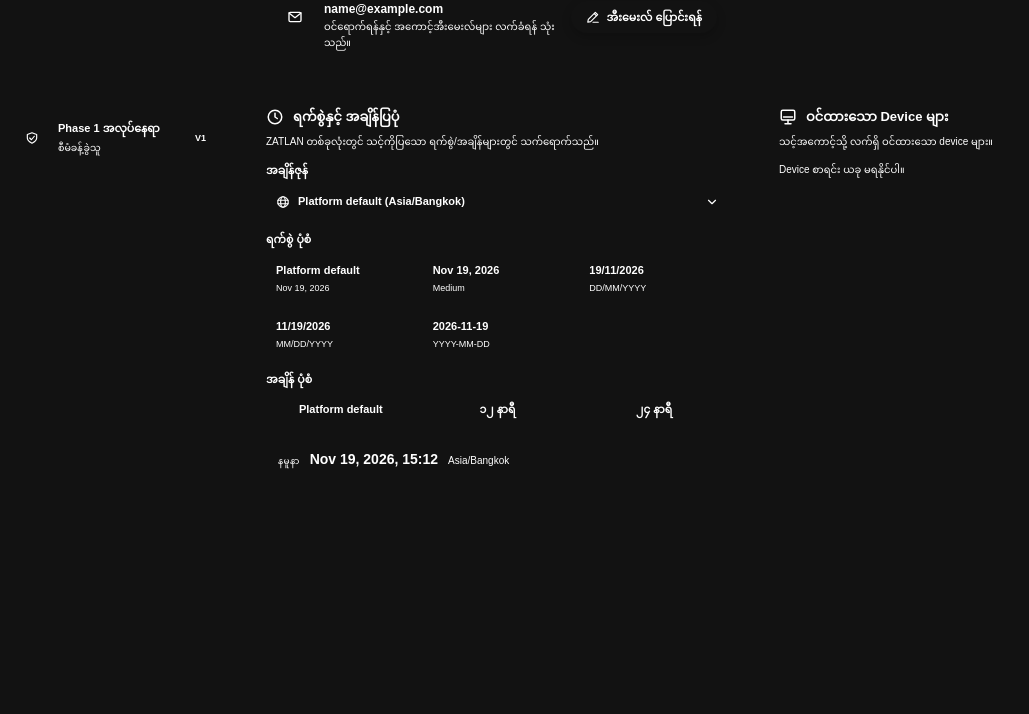
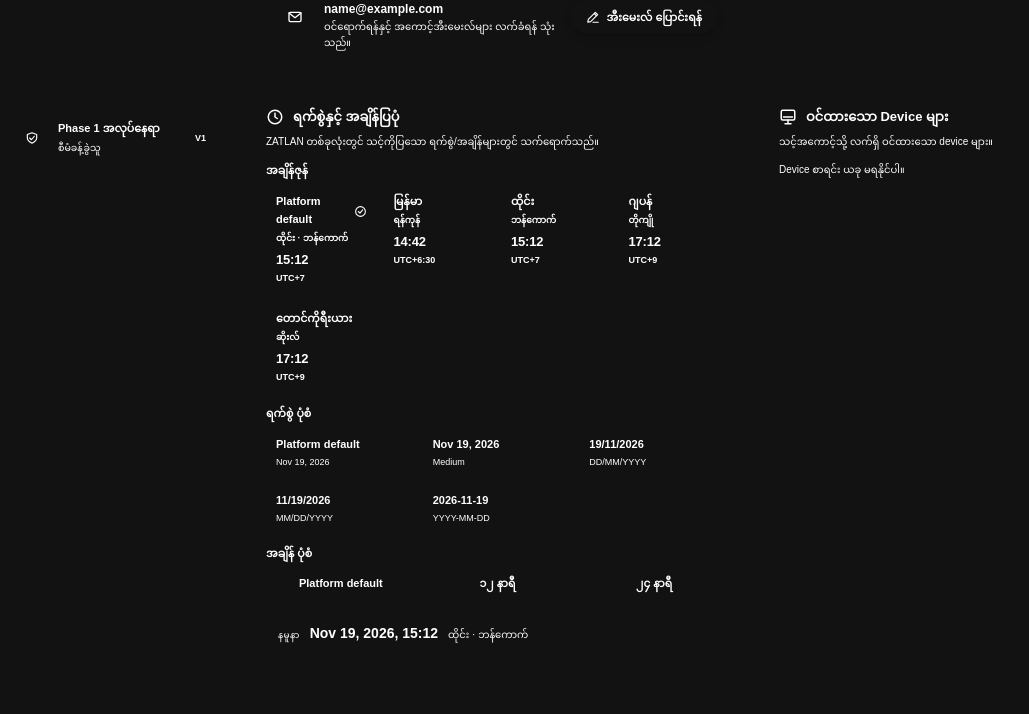
Before and after one commit to linnkhantpaing/ai_media, a Laravel app: page /settings/preferences in a window 1280 px wide. Shown: the part 628-1342 px from the top of the page, without its empty margins (0-1029 px from the left). Before the commit the page ends 1097 px from the top, so only its background shows below. Run offline with Laravel 12, Linux system fonts and the light colour scheme; the visitor is signed in with stand-in values (Sample User, id 1); data comes from the database, SQL or seed files in the repository; data that the repository does not hold is empty; style sheets or scripts are compiled from the project's sources; some libraries are stand-ins or nearby versions.

Commit message:
Limit customer time zones to Myanmar, Thailand, Japan and Korea
Show the supported zones as cards with local time and UTC offset, reject
other zones and ignore previously saved ones.

Co-Authored-By: Claude Opus 5.5 <noreply@anthropic.com>

```diff
--- a/app/Services/CustomerProfile.php
+++ b/app/Services/CustomerProfile.php
@@ -21,6 +21,9 @@ class CustomerProfile
 {
     public const DATE_FORMATS = ['medium', 'dmy', 'mdy', 'iso'];
 
+    /** Time zones customers can choose: Myanmar, Thailand, Japan and Korea. */
+    public const TIMEZONES = ['Asia/Yangon', 'Asia/Bangkok', 'Asia/Tokyo', 'Asia/Seoul'];
+
     public const TIME_FORMATS = ['12', '24'];
 
     public function __construct(private StorageSettings $storage, private GeneralSettings $general) {}
@@ -40,7 +43,7 @@ class CustomerProfile
             'platform_display' => ['timezone' => $platform['timezone'] ?? 'UTC', 'date_format' => $platform['date_format'] ?? 'medium', 'time_format' => $platform['time_format'] ?? '24'],
             'devices' => $this->devices($user, $currentSession),
             'photo_storage_ready' => $this->cloudReady(),
-            'timezones' => \DateTimeZone::listIdentifiers(),
+            'timezones' => self::TIMEZONES,
         ];
     }
 
@@ -53,7 +56,9 @@ class CustomerProfile
     {
         $saved = $user->display_preferences ?? [];
 
-        return ['timezone' => $saved['timezone'] ?? null, 'date_format' => $saved['date_format'] ?? null, 'time_format' => $saved['time_format'] ?? null];
+        $timezone = in_array($saved['timezone'] ?? null, self::TIMEZONES, true) ? $saved['timezone'] : null;
+
+        return ['timezone' => $timezone, 'date_format' => $saved['date_format'] ?? null, 'time_format' => $saved['time_format'] ?? null];
     }
 
     /**
@@ -74,7 +79,7 @@ class CustomerProfile
             'profile' => ['required', 'array'],
             'profile.name' => ['required', 'string', 'max:100'],
             'profile.display' => ['required', 'array'],
-            'profile.display.timezone' => ['present', 'nullable', 'string', 'in:'.implode(',', \DateTimeZone::listIdentifiers())],
+            'profile.display.timezone' => ['present', 'nullable', 'string', 'in:'.implode(',', self::TIMEZONES)],
             'profile.display.date_format' => ['present', 'nullable', 'in:'.implode(',', self::DATE_FORMATS)],
             'profile.display.time_format' => ['present', 'nullable', 'in:'.implode(',', self::TIME_FORMATS)],
         ];
--- a/resources/css/preferences.css
+++ b/resources/css/preferences.css
@@ -367,20 +367,6 @@
 .pref-preview small{color:var(--text-muted);font-size:9px;text-transform:uppercase;letter-spacing:.4px}
 .pref-preview strong{font-size:14px}
 .pref-preview span{color:var(--text-secondary);font-size:10px}
-.pref-picker{position:relative}
-.pref-picker-trigger{display:flex;align-items:center;gap:8px;width:100%;min-height:35px;padding:6px 10px;border:0;border-radius:9px;background:color-mix(in srgb,var(--surface) 70%,transparent);color:var(--text);font-size:11px;font-weight:550;text-align:start;cursor:pointer;box-shadow:var(--pref-raise-sm)}
-.pref-picker-trigger>span{flex:1;min-width:0;overflow:hidden;text-overflow:ellipsis;white-space:nowrap}
-.pref-picker-trigger svg{width:14px;height:14px;color:var(--text-muted)}
-.pref-picker-trigger[aria-expanded=true]{box-shadow:0 0 0 1.5px var(--primary)}
-.pref-picker-panel{position:absolute;z-index:40;top:calc(100% + 6px);left:0;right:0;padding:8px;border-radius:12px;background:var(--surface-elevated);box-shadow:0 18px 40px #000b,inset 0 1px 0 #ffffff10;animation:pref-menu-in .14s ease-out}
-.pref-picker-panel .pref-search{width:100%;margin-bottom:6px}
-.pref-picker-list{max-height:240px;overflow-y:auto;scrollbar-width:none;display:flex;flex-direction:column}
-.pref-picker-list::-webkit-scrollbar{display:none}
-.pref-picker-list button{display:flex;align-items:center;justify-content:space-between;gap:8px;padding:7px 9px;border:0;border-radius:7px;background:none;color:var(--text);font-size:11px;text-align:start;cursor:pointer}
-.pref-picker-list button[data-active=true]{background:color-mix(in srgb,var(--primary) 14%,transparent)}
-.pref-picker-list button[aria-selected=true]{color:var(--primary);font-weight:700}
-.pref-picker-list button svg{width:13px;height:13px}
-.pref-picker-list p{padding:8px;margin:0}
 .pref-devices{list-style:none;margin:0;padding:0;display:flex;flex-direction:column;gap:7px}
 .pref-devices li{display:grid;grid-template-columns:34px minmax(0,1fr) auto;align-items:center;gap:12px;padding:9px 10px;border-radius:11px;background:color-mix(in srgb,var(--background) 35%,transparent)}
 .pref-devices li.is-current{box-shadow:inset 0 0 0 1px color-mix(in srgb,var(--mint) 35%,transparent)}
@@ -417,3 +403,16 @@
  .pref-row-line>.pref-button{grid-column:1/-1;justify-self:stretch}
  .pref-rules{grid-template-columns:1fr}
 }
+
+/* Time zone choices: platform default + Myanmar, Thailand, Japan, Korea */
+.pref-zone-grid{display:grid;grid-template-columns:repeat(auto-fill,minmax(96px,1fr));gap:7px}
+.pref-zone-grid button{display:flex;flex-direction:column;align-items:stretch;gap:2px;padding:9px 10px;border:0;border-radius:10px;background:color-mix(in srgb,var(--surface) 70%,transparent);color:var(--text);text-align:start;cursor:pointer;box-shadow:var(--pref-raise-sm);transition:background .15s,box-shadow .15s}
+.pref-zone-grid button:hover:not(.selected){background:color-mix(in srgb,var(--primary) 10%,var(--surface))}
+.pref-zone-grid button.selected{box-shadow:0 0 0 1.5px var(--primary),0 6px 14px color-mix(in srgb,var(--primary) 22%,transparent);background:color-mix(in srgb,var(--primary) 12%,var(--surface))}
+.pref-zone-head{display:flex;align-items:center;justify-content:space-between;gap:6px}
+.pref-zone-head strong{font-size:11px;font-weight:700}
+.pref-zone-head svg{width:13px;height:13px;color:var(--primary)}
+.pref-zone-grid small{color:var(--text-muted);font-size:9px}
+.pref-zone-time{display:flex;flex-direction:column;gap:0;margin-top:3px}
+.pref-zone-time b{font-size:13px;font-weight:800;letter-spacing:-.2px}
+.pref-zone-time em{font-style:normal;color:var(--text-secondary);font-size:9px}
--- a/resources/js/components/preferences-account.tsx
+++ b/resources/js/components/preferences-account.tsx
@@ -198,7 +198,7 @@ function DisplayCard({data,display,onDisplay,errors,t}:{data:PreferencesData;dis
  const example=(format:string)=>formatPlatformDate(now,locale,{...effective,date_format:format},false);
  return <section className="pref-card pref-account-card"><h2><StudioIcon name="clock"/>{t('dateTime')}</h2>
   <p className="pref-card-intro">{t('displayHint')}</p>
-  <div className="pref-text-field"><span>{t('timezone')}</span><TimezonePicker value={display.timezone} platform={platform.timezone} zones={data.profile.timezones} onChange={timezone=>onDisplay({...display,timezone})} t={t}/>{errors['profile.display.timezone']?.map((message,index)=><small key={index} className="pref-error">{message}</small>)}</div>
+  <div className="pref-text-field"><span>{t('timezone')}</span><ZoneChoices value={display.timezone} platform={platform.timezone} zones={data.profile.timezones} now={now} onChange={timezone=>onDisplay({...display,timezone})} t={t}/>{errors['profile.display.timezone']?.map((message,index)=><small key={index} className="pref-error">{message}</small>)}</div>
   <div className="pref-text-field"><span>{t('dateFormat')}</span><div className="pref-format-grid" role="radiogroup" aria-label={t('dateFormat')}>
    <button type="button" role="radio" aria-checked={display.date_format===null} className={display.date_format===null?'selected':''} onClick={()=>onDisplay({...display,date_format:null})}><strong>{t('platformDefault')}</strong><small>{example(platform.date_format)}</small></button>
    {dateFormats.map(format=><button key={format} type="button" role="radio" aria-checked={display.date_format===format} className={display.date_format===format?'selected':''} onClick={()=>onDisplay({...display,date_format:format})}><strong>{example(format)}</strong><small>{format==='medium'?'Medium':format==='dmy'?'DD/MM/YYYY':format==='mdy'?'MM/DD/YYYY':'YYYY-MM-DD'}</small></button>)}
@@ -206,27 +206,25 @@ function DisplayCard({data,display,onDisplay,errors,t}:{data:PreferencesData;dis
   <div className="pref-text-field"><span>{t('timeFormat')}</span><div className="pref-segment" role="radiogroup" aria-label={t('timeFormat')}>
    {([null,'12','24'] as const).map(format=><button key={String(format)} type="button" role="radio" aria-checked={display.time_format===format} className={display.time_format===format?'selected':''} onClick={()=>onDisplay({...display,time_format:format})}>{format===null?t('platformDefault'):format==='12'?t('hour12'):t('hour24')}</button>)}
   </div></div>
-  <div className="pref-preview"><small>{t('preview')}</small><strong>{formatPlatformDate(now,locale,effective,true)}</strong><span>{effective.timezone}</span></div>
+  <div className="pref-preview"><small>{t('preview')}</small><strong>{formatPlatformDate(now,locale,effective,true)}</strong><span>{zoneName(effective.timezone,t)}</span></div>
  </section>;
 }
 
-function TimezonePicker({value,platform,zones,onChange,t}:{value:string|null;platform:string;zones:string[];onChange:(value:string|null)=>void;t:Text}){
- const [open,setOpen]=useState(false),[query,setQuery]=useState(''),[active,setActive]=useState(0);
- const root=useRef<HTMLDivElement>(null),list=useRef<HTMLDivElement>(null),search=useRef<HTMLInputElement>(null);
- const term=query.trim().toLocaleLowerCase().replace(/\s+/g,'_');
- const options=useMemo(()=>[...(term?[]:[{value:null as string|null,label:t('platformDefault')+' ('+platform+')'}]),...zones.filter(zone=>!term||zone.toLocaleLowerCase().includes(term)).slice(0,200).map(zone=>({value:zone as string|null,label:zone.replace(/_/g,' ')}))],[zones,term,platform]);
- useEffect(()=>{if(!open)return;const close=(event:PointerEvent)=>{if(!root.current?.contains(event.target as Node))setOpen(false);};document.addEventListener('pointerdown',close);requestAnimationFrame(()=>{search.current?.focus({preventScroll:true});root.current?.querySelector('.pref-picker-panel')?.scrollIntoView({block:'nearest',behavior:'smooth'});});return()=>document.removeEventListener('pointerdown',close);},[open]);
- useEffect(()=>{setActive(0);},[term]);
- useEffect(()=>{list.current?.querySelector<HTMLElement>('[data-active=true]')?.scrollIntoView({block:'nearest'});},[active,open]);
- function pick(next:string|null){onChange(next);setOpen(false);setQuery('');}
- return <div className="pref-picker" ref={root}>
-  <button type="button" className="pref-picker-trigger" aria-haspopup="listbox" aria-expanded={open} onClick={()=>setOpen(!open)}><StudioIcon name="globe"/><span>{value?value.replace(/_/g,' '):t('platformDefault')+' ('+platform+')'}</span><StudioIcon name="chevron"/></button>
-  {open&&<div className="pref-picker-panel">
-   <label className="pref-search"><StudioIcon name="search"/><input ref={search} value={query} placeholder={t('searchTimezone')} aria-label={t('searchTimezone')}
-    onChange={event=>setQuery(event.target.value)} onKeyDown={event=>{if(event.key==='ArrowDown'){event.preventDefault();setActive(index=>Math.min(options.length-1,index+1));}else if(event.key==='ArrowUp'){event.preventDefault();setActive(index=>Math.max(0,index-1));}else if(event.key==='Enter'){event.preventDefault();const option=options[active];if(option)pick(option.value);}else if(event.key==='Escape'){event.preventDefault();setOpen(false);}}}/></label>
-   <div className="pref-picker-list" role="listbox" ref={list}>{options.length?options.map((option,index)=><button key={String(option.value)} type="button" role="option" aria-selected={option.value===value} data-active={index===active} onPointerEnter={()=>setActive(index)} onClick={()=>pick(option.value)}>{option.label}{option.value===value&&<StudioIcon name="check"/>}</button>):<p className="pref-muted">{t('noTimezoneMatch')}</p>}</div>
-  </div>}
- </div>;
+const zoneWords:Record<string,[PreferenceWord,PreferenceWord]>={'Asia/Yangon':['zoneMyanmar','cityYangon'],'Asia/Bangkok':['zoneThailand','cityBangkok'],'Asia/Tokyo':['zoneJapan','cityTokyo'],'Asia/Seoul':['zoneKorea','citySeoul']};
+function zoneName(zone:string,t:Text){const words=zoneWords[zone];return words?t(words[0])+' · '+t(words[1]):zone.replace(/_/g,' ');}
+function zoneOffset(zone:string,now:string){try{return new Intl.DateTimeFormat('en-US',{timeZone:zone,timeZoneName:'shortOffset'}).formatToParts(new Date(now)).find(part=>part.type==='timeZoneName')?.value.replace('GMT','UTC')??'';}catch{return '';}}
+function zoneClock(zone:string,now:string,language:string,hour12:boolean){try{return new Intl.DateTimeFormat(language,{timeZone:zone,hour:'2-digit',minute:'2-digit',hour12}).format(new Date(now));}catch{return '';}}
+
+/** Platform default plus the supported countries: Myanmar, Thailand, Japan and Korea. */
+function ZoneChoices({value,platform,zones,now,onChange,t}:{value:string|null;platform:string;zones:string[];now:string;onChange:(value:string|null)=>void;t:Text}){
+ const {language}=usePreferenceText();const {app}=usePage<SharedData>().props;const hour12=app.time_format==='12';
+ const choices:(string|null)[]=[null,...zones];
+ return <div className="pref-zone-grid" role="radiogroup" aria-label={t('timezone')}>{choices.map(zone=>{const target=zone??platform;const selected=value===zone;
+  return <button key={String(zone)} type="button" role="radio" aria-checked={selected} className={selected?'selected':''} onClick={()=>onChange(zone)}>
+   <span className="pref-zone-head"><strong>{zone?t(zoneWords[zone]?.[0]??'timezone'):t('platformDefault')}</strong>{selected&&<StudioIcon name="check"/>}</span>
+   <small>{zone?t(zoneWords[zone]?.[1]??'timezone'):zoneName(platform,t)}</small>
+   <span className="pref-zone-time"><b>{zoneClock(target,now,language,hour12)}</b><em>{zoneOffset(target,now)}</em></span>
+  </button>;})}</div>;
 }
 
 function DevicesCard({data,onChanged,t}:{data:PreferencesData;onChanged:Changed;t:Text}){
--- a/resources/js/lib/preferences-i18n.ts
+++ b/resources/js/lib/preferences-i18n.ts
@@ -247,6 +247,14 @@ const words={
  languageInHeader:["Change the interface language from the flag in the header.","UI ဘာသာစကားကို Header ရှိ အလံမှ ပြောင်းနိုင်သည်။","เปลี่ยนภาษาของอินเทอร์เฟซได้จากธงที่ส่วนหัว"],
  showAllDevices:["Show all devices","Device အားလုံး ကြည့်ရန်","แสดงอุปกรณ์ทั้งหมด"],
  showFewer:["Show fewer","လျှော့ပြရန်","แสดงน้อยลง"],
+ zoneMyanmar:["Myanmar","မြန်မာ","เมียนมา"],
+ cityYangon:["Yangon","ရန်ကုန်","ย่างกุ้ง"],
+ zoneThailand:["Thailand","ထိုင်း","ไทย"],
+ cityBangkok:["Bangkok","ဘန်ကောက်","กรุงเทพฯ"],
+ zoneJapan:["Japan","ဂျပန်","ญี่ปุ่น"],
+ cityTokyo:["Tokyo","တိုကျို","โตเกียว"],
+ zoneKorea:["South Korea","တောင်ကိုရီးယား","เกาหลีใต้"],
+ citySeoul:["Seoul","ဆိုးလ်","โซล"],
 } as const;
 export type PreferenceWord=keyof typeof words;
 
```
Also changed, not shown: PHASE2_SYSTEM_HANDOVER.md (+1 -1 lines), tests/Feature/CustomerProfileTest.php (+14 -0 lines).
